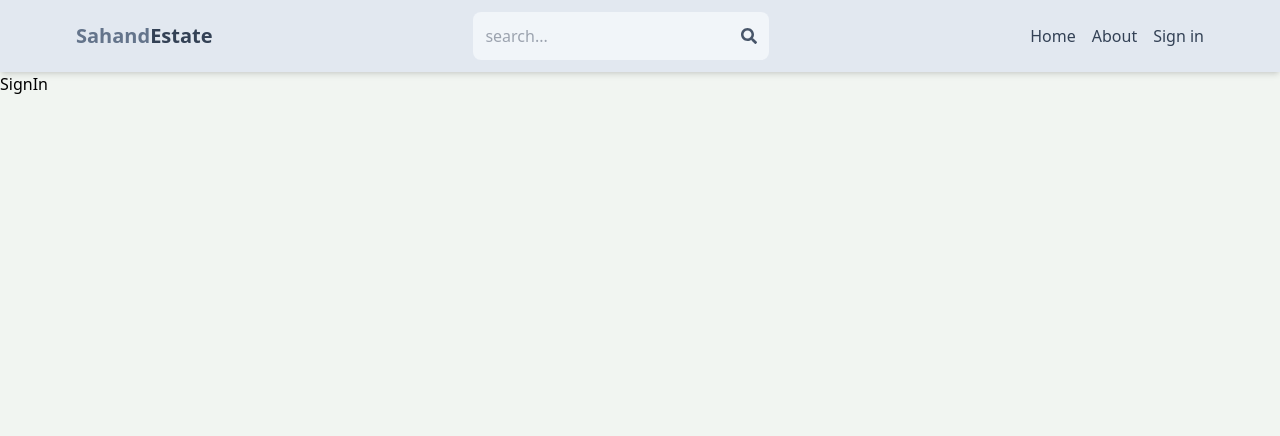
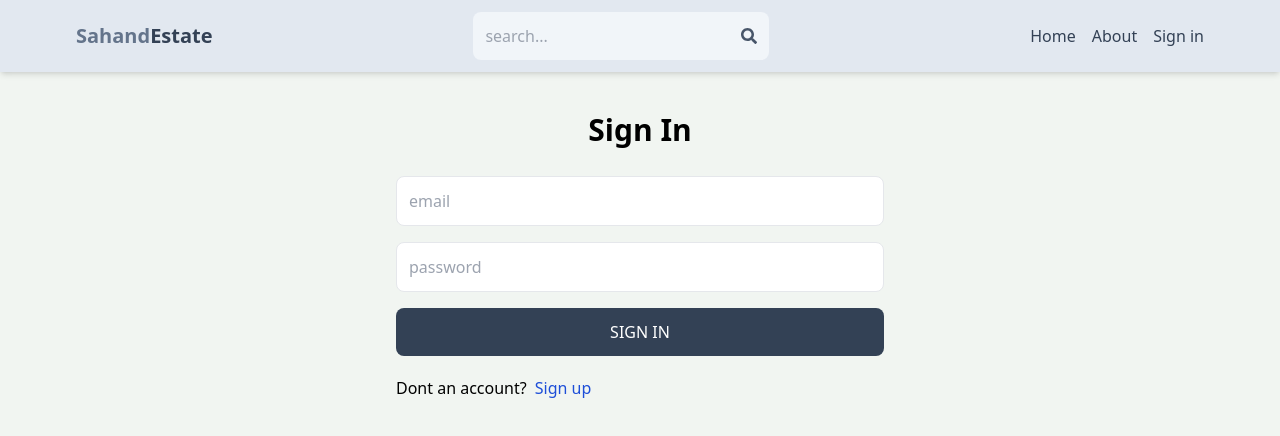
Before and after one commit to ngtuanvinh/mern-estate, a React (Vite) app in the folder client/: page /sign-in in a window 1280 px wide. Shown: the top 436 px of the page. Built offline with nearby package versions, Linux system fonts and the light colour scheme.

Commit message:
complete sign in page functionality

```diff
--- a/client/src/pages/SignIn.jsx
+++ b/client/src/pages/SignIn.jsx
@@ -1,7 +1,80 @@
-import React from "react";
+import { useState } from "react";
+import { Link } from "react-router-dom";
+import { useNavigate } from "react-router-dom";
 
 const SignIn = () => {
-  return <div>SignIn</div>;
+  const [formData, setFormData] = useState({});
+  const [error, setError] = useState(null);
+  const [loading, setLoading] = useState(false);
+  const navigate = useNavigate();
+
+  const handlechange = (e) => {
+    setFormData({
+      ...formData,
+      [e.target.id]: e.target.value,
+    });
+  };
+  const handleSubmit = async (e) => {
+    e.preventDefault();
+    setLoading(true);
+    try {
+      const res = await fetch("/api/auth/signin", {
+        method: "POST",
+        headers: {
+          "Content-Type": "application/json",
+        },
+        body: JSON.stringify(formData),
+      });
+      const data = await res.json();
+      if (data.success === false) {
+        setError(data.message);
+        setLoading(false);
+        return;
+      }
+      setLoading(false);
+      setError(null);
+      navigate("/");
+    } catch (err) {
+      setError(err.message);
+      setLoading(false);
+    }
+  };
+
+  return (
+    <div className="p-3 max-w-lg mx-auto">
+      <h1 className="text-3xl text-center font-semibold my-7">Sign In</h1>
+      <form onSubmit={handleSubmit} className="flex flex-col gap-4">
+        <input
+          type="email"
+          placeholder="email"
+          className="border p-3 rounded-lg"
+          id="email"
+          onChange={handlechange}
+        />
+        <input
+          type="password"
+          placeholder="password"
+          className="border p-3 rounded-lg"
+          id="password"
+          onChange={handlechange}
+        />
+        <button
+          disabled={loading}
+          className="bg-slate-700 text-white p-3 rounded-lg
+            uppercase hover:opacity-95 disabled:opacity-80"
+        >
+          {loading ? "Loading ..." : "Sign In"}
+        </button>
+      </form>
+      <div className="flex gap-2 mt-5">
+        <p>Dont an account?</p>
+        <Link to={"/sign-up"}>
+          <span className="text-blue-700">Sign up</span>
+        </Link>
+      </div>
+      {error && <p className="text-red-500 mt-5">{error}</p>}
+    </div>
+  );
 };
 
 export default SignIn;
```
